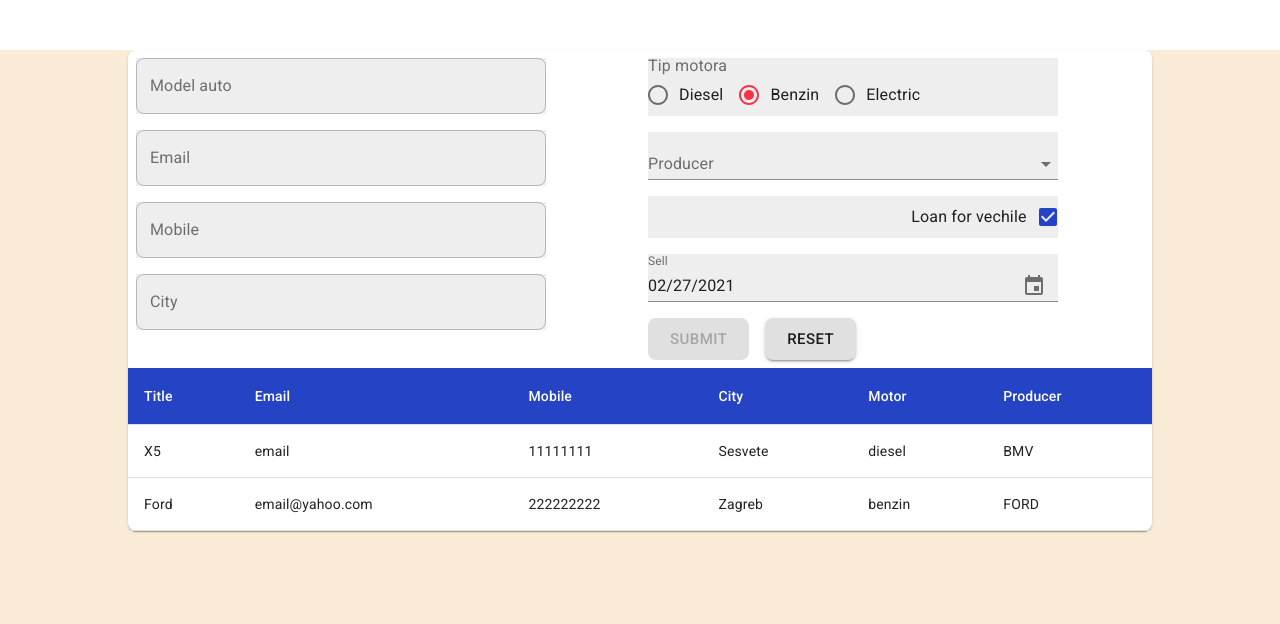
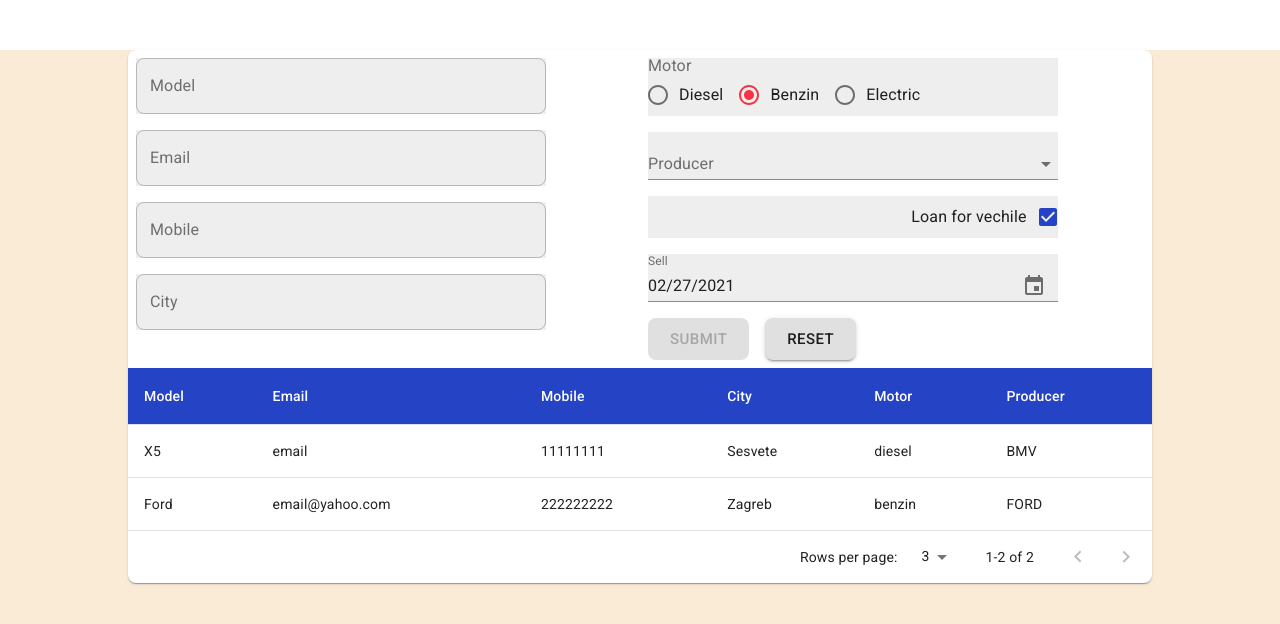
Before and after one commit to alenskupnjak/reactZadatakMono, a React (Create React App) app: page / in a window 1280 px wide. Shown: the top 624 px of the page. Built offline with nearby package versions, Linux system fonts and the light colour scheme.

Commit message:
019 mono comments

```diff
--- a/src/Common/VehicleService.jsx
+++ b/src/Common/VehicleService.js
@@ -1,4 +1,3 @@
-
 
 export const getDataOptions = () =>[
   { id: '1', title: 'BMW' },
--- a/src/Common/CustomButton.jsx
+++ b/src/Components/CustomButton.jsx
@@ -5,7 +5,7 @@ import {
 
 
 
-// definicaija CSS
+// definition CSS
 const useStyles = makeStyles(theme => ({
     root:{
       margin: theme.spacing(1)
@@ -16,7 +16,7 @@ const useStyles = makeStyles(theme => ({
 
 function CustomButton(props) {
   const classes = useStyles();
-  const {text, size, color, variant, onclick, disabled, ...ostalo} = props
+  const {text, size, color, variant, onclick, disabled, ...other} = props
 
 
   return (
@@ -27,7 +27,7 @@ function CustomButton(props) {
     onClick={onclick}
     disabled={disabled ? true : false}
     className={classes.root}
-      {...ostalo}
+      {...other}
     >
       {text}
     </Button>
--- a/src/Common/DatePicker.jsx
+++ b/src/Components/DatePicker.jsx
@@ -1,8 +1,7 @@
 import React from 'react'
-
 import { MuiPickersUtilsProvider , KeyboardDatePicker}   from '@material-ui/pickers'
 
-// pick a date util library
+
 // import MomentUtils from '@date-io/moment';
 import DateFnsUtils from '@date-io/date-fns';
 
@@ -10,18 +9,17 @@ import DateFnsUtils from '@date-io/date-fns';
 function DatePicker(props) {
   const { name, label, value, onChange} = props
 
-  // Konverzija u format {value, name}
-  const konvertirajPrikladnePodatke = (e) =>{
-    const konverzija = {
+  // convert to format (target:{value, name})
+  const convertData = (e) =>{
+    const conversion = {
       target:{
         value:'',
         name:''
       }
     }
-    konverzija.target.value = e
-    konverzija.target.name = name
-    // console.log(konverzija);
-    onChange(konverzija)
+    conversion.target.value = e
+    conversion.target.name = name
+    onChange(conversion)
   }
 
 
@@ -30,16 +28,15 @@ function DatePicker(props) {
       <KeyboardDatePicker
           margin="normal"
           variant="dialog"
-          // id="date-picker-dialog"
           label={label}
           format="MM/dd/yyyy"
           value={value}
           name={name}
-          onChange={konvertirajPrikladnePodatke}
+          onChange={convertData}
           KeyboardButtonProps={{
             'aria-label': 'change date',
           }}
-        />
+      />
     </MuiPickersUtilsProvider>
   )
 }
--- a/src/Common/InputCheckBox.jsx
+++ b/src/Components/InputCheckBox.jsx
@@ -9,17 +9,17 @@ import {
 function InputCheckBox(props) {
   const { name, label, value, onChange} = props
 
-  // Konverzija u format {value, name}
-  const konvertirajPrikladnePodatke = (e) =>{
-    const konverzija = {
+  // convert to format (target:{value, name})
+  const convertData = (e) =>{
+    const convert = {
       target:{
         value:'',
         name:''
       }
     }
-    konverzija.target.value = e.target.checked
-    konverzija.target.name = e.target.name
-    onChange(konverzija)
+    convert.target.value = e.target.checked
+    convert.target.name = e.target.name
+    onChange(convert)
   }
 
 
@@ -33,7 +33,7 @@ function InputCheckBox(props) {
             color="primary"
             name={name}
             checked={value}
-              onChange={konvertirajPrikladnePodatke}
+            onChange={convertData}
           >
           </Checkbox>
         }
--- a/src/Common/InputCommon.jsx
+++ b/src/Components/InputCommon.jsx
@@ -15,7 +15,8 @@ function InputCommon(props) {
       onChange={onChange}
       error={error ? true: false}
       helperText={error ? helperText : ''}
-  ></TextField>
+    >
+    </TextField>
   )
 }
 
--- a/src/Components/UseTable.jsx
+++ b/src/Components/UseTable.jsx
@@ -1,9 +1,9 @@
-import React from 'react'
-import { makeStyles,Table, TableHead, TableRow, TableCell } from '@material-ui/core';
+import React, {useState} from 'react'
+import { makeStyles,Table, TableHead, TableRow, TableCell, TablePagination, } from '@material-ui/core';
 
 
 
-// ************************
+//
 // Style CSS
 const useStyles = makeStyles((theme) => ({
   table: {
@@ -23,32 +23,27 @@ const useStyles = makeStyles((theme) => ({
 }));
 
 
-export default function UseTable (headerCell) {
+//
+function UseTable(zapis, headerCell) {
+  const classes = useStyles();
+
+  const pages = [3,6,10];
+  const [page, setPage] = useState(0)
+  const [rowsPerPage, setRowsPerPage] = useState(pages[0])
 
 
 
-  // Glavna tablica
-  const TableContainer = (props) => {
-    const classes = useStyles();
-    return (
-      <Table className={classes.table} >
-          {props.children}
-      </Table>
-    )
-
-  }
-
-
-  // HEADER tablica
-  const TableHeader = (props) => {
-
+  // HEADER table
+  const TblHeader = (props) => {
     return (
       <TableHead >
         <TableRow >
           {
-            headerCell.map(data => {
-              return <TableCell key={data.id} >{data.naziv}</TableCell>
-            })
+            headerCell.map(data => (
+              <TableCell key={data.id} >
+                {data.naziv}
+              </TableCell>
+            ))
           }
         </TableRow>
       </TableHead>
@@ -56,10 +51,40 @@ export default function UseTable (headerCell) {
 
   }
 
+  // MAIN table
+  const TblContainer = (props) => (
+      <Table className={classes.table} >
+          {props.children}
+      </Table>
+  )
+
+
+  // change first page
+  const handleChangePage = (event, newPage) => {
+    console.log('handleChangePage');
+    setPage(newPage);
+  };
+
+  // Pagination
+  const TblPagination = (props) => (
+      <TablePagination
+        rowsPerPageOptions={pages}
+        component="div"
+        count={zapis.length}
+        rowsPerPage={rowsPerPage}
+        page={page}
+        onChangePage={handleChangePage}
+      // onChangeRowsPerPage={handleChangeRowsPerPage}
+      >
+      </TablePagination>
+    )
+
+
   return {
-    TableContainer,
-    TableHeader
+    TblContainer,
+    TblHeader,
+    TblPagination
   }
 }
 
-// export default UseTable
+export default UseTable
--- a/src/Pages/vehicle.jsx
+++ b/src/Pages/vehicle.jsx
@@ -10,11 +10,11 @@ import {
 
 import  VehicleForm from './VehicleForm'
 import  UseTable from '../Components/UseTable'
-import {store} from  '../Stores/StoreVechile'
+import {store} from  '../Common/StoreVechile'
 
 
 const headCell = [
-  {id:'modelAuto', naziv:'Title'},
+  {id:'modelAuto', naziv:'Model'},
   {id:'email', naziv:'Email'},
   {id:'mobile', naziv:'Mobile'},
   {id:'city', naziv:'City'},
@@ -27,26 +27,25 @@ const useStyles = makeStyles((theme)=>({
    pageContent : {
      width:'80%',
      margin:'50px auto',
-    //  padding:theme.spacing(5)
+  //  padding:theme.spacing(5)
    }
 }))
 
 
-const {TableContainer, TableHeader} =  UseTable(headCell)
 
 
-console.log(store.listVehicleGet);
+//
+function Vehicle() {
+  const classes = useStyles();
+  const {TblContainer, TblHeader, TblPagination} = UseTable( store.listVehicleGet, headCell)
 
 
-function Vehicle() {
-  const classes = useStyles();
 
   return (
     <Paper className={classes.pageContent}>
-      <VehicleForm  >
-      </VehicleForm>
-      <TableContainer>
-        <TableHeader></TableHeader>
+      <VehicleForm></VehicleForm>
+      <TblContainer>
+        <TblHeader></TblHeader>
         <TableBody>
         {
           store.listVehicleGet.map(data=> (
@@ -62,8 +61,8 @@ function Vehicle() {
           ))
         }
         </TableBody>
-      </TableContainer>
-
+      </TblContainer>
+      < TblPagination></TblPagination>
     </Paper>
   )
 }
--- a/src/Pages/vehicleForm.jsx
+++ b/src/Pages/vehicleForm.jsx
@@ -12,17 +12,17 @@ import {
 } from '@material-ui/core';
 
 import { useForm, Form } from '../Components/UseForm';
-import InputCommon from '../Common/InputCommon';
-import InputSelect from '../Common/InputSelect';
-import InputCheckBox from '../Common/InputCheckBox';
-import DatePicker from '../Common/DatePicker';
-import CustomButton from '../Common/CustomButton';
+import InputCommon from '../Components/InputCommon';
+import InputSelect from '../Components/InputSelect';
+import InputCheckBox from '../Components/InputCheckBox';
+import DatePicker from '../Components/DatePicker';
+import CustomButton from '../Components/CustomButton';
 import { getDataOptions } from '../Common/VehicleService';
-import {store, initVechileValue} from  '../Stores/StoreVechile'
+import {store, initVechileValue} from  '../Common/StoreVechile'
 
 
 
-// ************************
+//
 // Style CSS
 const useStyles = makeStyles((theme) => ({
   root: {
@@ -40,37 +40,37 @@ const useStyles = makeStyles((theme) => ({
   },
 }));
 
-//  ******************************************
-// Glavna funkcija
+//
+// Main funkcija
 function VehicleForm() {
   const classes = useStyles();
   const [errors, setErrors] = useState({});
   const [disableSubmitButton, setDisableSubmitButton] = useState(true);
 
 
-  // Validacija forme
+  // form validation
   const validationForm = () => {
     const regexPhone =/^[+]*[(]{0,1}[0-9]{1,3}[)]{0,1}[-\s\./0-9]*$/g
-    // Setiram grešku na nulu
+    // SET error
     const tempError = {}
     tempError.modelAuto = store.vechileFormValue.modelAuto.length>0 ? '' : 'Invalid vehicle'
     tempError.email = (/@/).test(store.vechileFormValue.email)  ? '' : 'Invalid emali'
     tempError.mobile = regexPhone.test(store.vechileFormValue.mobile) ? '' : 'Invalid character'
     tempError.producerId = store.vechileFormValue.producerId !== '' ? '' : 'Select producer'
 
-    // postavljam grešku
+    // define error
     setErrors({
       ...tempError
     })
 
-    // ako je validacija svih polja TRUE, enable button SUBMIT
+    // if validation all fields is TRUE, make enable button SUBMIT
     if(Object.values(tempError).every((x) => x === '')) {
       setDisableSubmitButton(false)
     } else {
       setDisableSubmitButton(true)
     }
 
-    // provjerava tempError, ako su svi ="", znaci nema greške, vraca vrijednost TRUE
+    // check tempError, if all values ="" => NO error  =>  set validationForm=TRUE
     return Object.values(tempError).every((x) => x === '');
   }
 
@@ -78,38 +78,39 @@ function VehicleForm() {
   const { handleInputChange } = useForm(validationForm);
 
 
-  // RESET forme
+  // RESET form
   function resetForm() {
     store.vechileFormValue = initVechileValue
     setDisableSubmitButton(true)
   }
 
-  // SUBMIT FORME
+
+  // SUBMIT form
   const handleSubmit = (e) => {
     e.preventDefault();
-    // Provjeravamo upisana polja
+    // check input fields
     validationForm()
 
-    //  Ako je FORMA ispravno popunjena spremamo u mobX store
+    //  IF FORM is valid  => save data in mobX
     if(validationForm()) {
 
-      // Generiramo imitaciju ID,
+      // Generate fake ID
       store.vechileFormValue.id = generateId()
 
-      // Unutar autoListe spremam podatak priozvidaca zbog ispisa
+      //  find producerId => save producer
       getDataOptions().forEach(data =>{
         if(data.id === store.vechileFormValue.producerId ) {
           return store.vechileFormValue.producer = data.title
         }
       })
 
-      // Spremam pripremljene podatke u listu
+      // save record to listVehicle
       store.listVehiclePut(store.vechileFormValue)
     }
   }
 
 
-  // Imitacija generiranja ID kljuca za listu automobila
+   // Generate fake ID
   const generateId = ()  => {
     return Date.now()
   }
@@ -122,7 +123,7 @@ function VehicleForm() {
           <InputCommon
             className={classes.root}
             variant="outlined"
-            label="Model auto"
+            label="Model"
             name="modelAuto"
             value={store.vechileFormValue.modelAuto}
             onChange={handleInputChange}
@@ -167,7 +168,7 @@ function VehicleForm() {
         </Grid>
         <Grid item xs={6}>
           <FormControl>
-            <FormLabel>Tip motora</FormLabel>
+            <FormLabel>Motor</FormLabel>
             {/* row usmjerava horizontalno */}
             <RadioGroup
               row
```
Also changed, not shown: src/Common/StoreVechile.js (renamed from src/Stores/storeVechile.jsx, +18 -19 lines), src/Components/UseForm.jsx (+6 -8 lines), src/Components/InputSelect.jsx (renamed from src/Common/InputSelect.jsx). Lines whose indentation alone changed are shown as unchanged.
